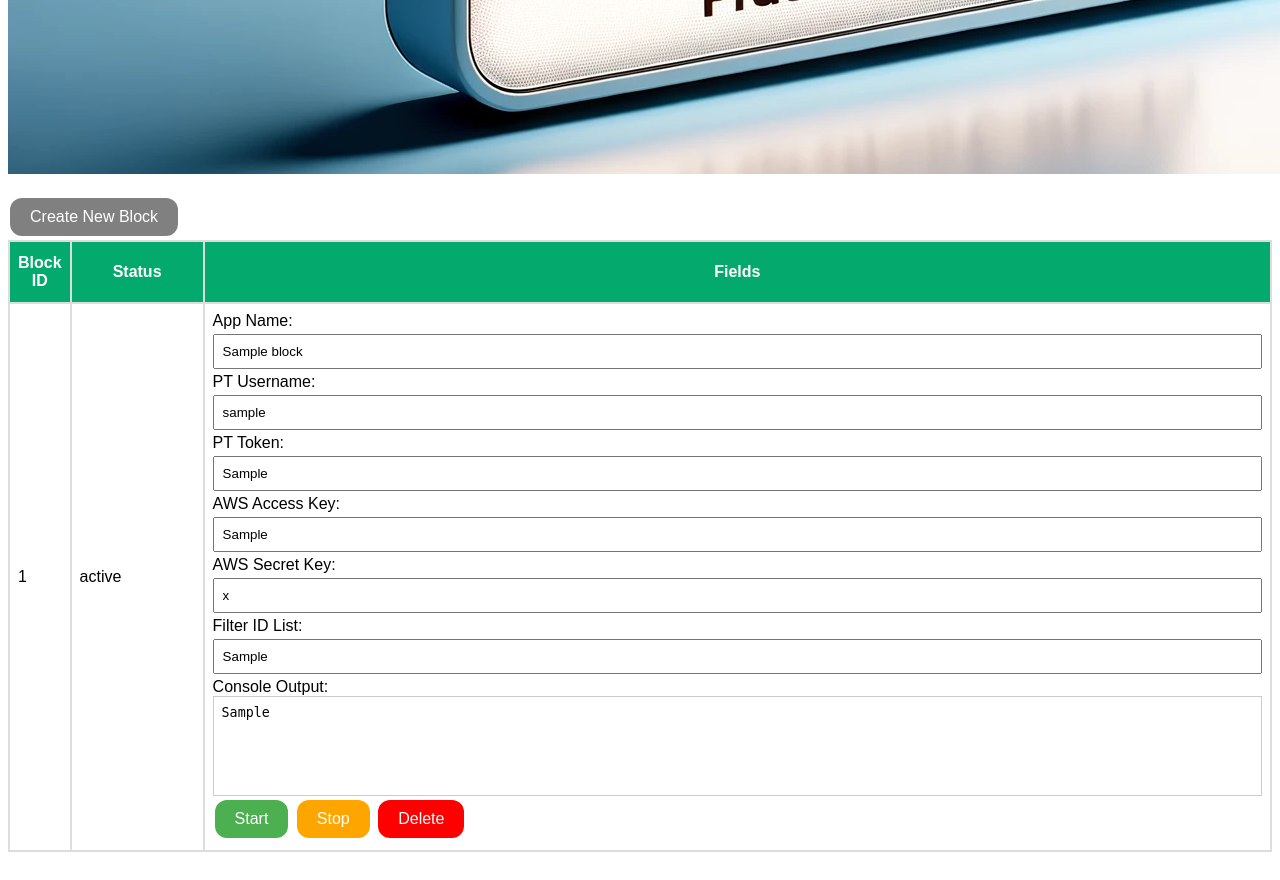
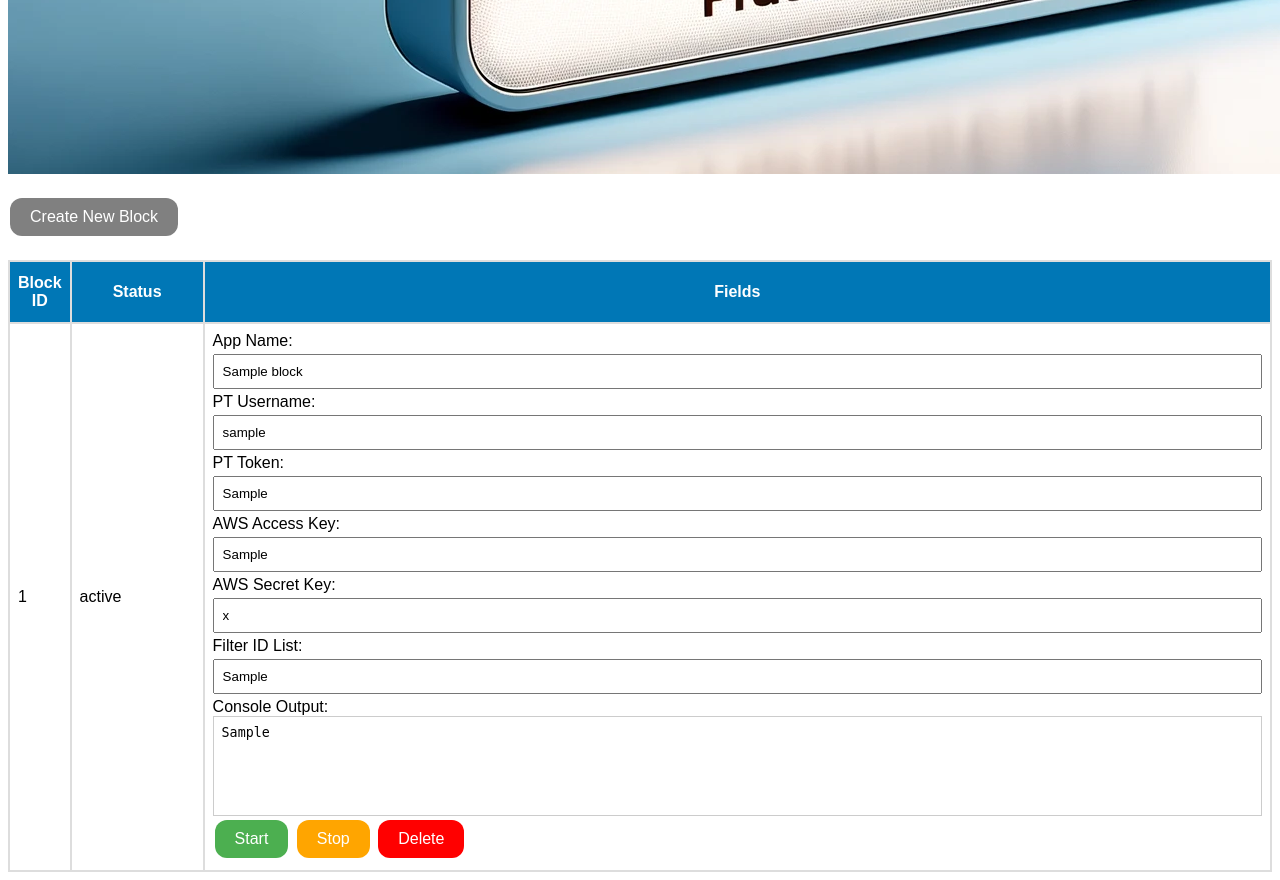
Before and after one commit to Sigalov/Automation-Hub, a Django app: page / in a window 1280 px wide; the page is wider, and only the part inside the window is pictured. Shown: the part 533-1413 px from the top of that part. Before the commit the page ends 1385 px from the top of that part, so only its background shows below. Run offline with Django 4.2, Linux system fonts and the light colour scheme; tables that the repository leaves empty hold one stand-in row (values such as "Sample post").

Commit message:
change table headers color and padding

```diff
--- a/connector/static/connector/table_styles.css
+++ b/connector/static/connector/table_styles.css
@@ -21,7 +21,7 @@ table th {
     padding-top: 12px;
     padding-bottom: 12px;
     text-align: center;
-    background-color: #04AA6D;
+    background-color: #0077b6;
     color: white;
 }
 /* Target the header of the first column */
--- a/templates/list_blocks.html
+++ b/templates/list_blocks.html
@@ -12,6 +12,7 @@
 <table>
     <thead>
         <button id="createNewBlockBtn">Create New Block</button>
+        <div style="height: 20px;"></div>
         <tr>
             <th>Block ID</th>
             <th>Status</th>
```
